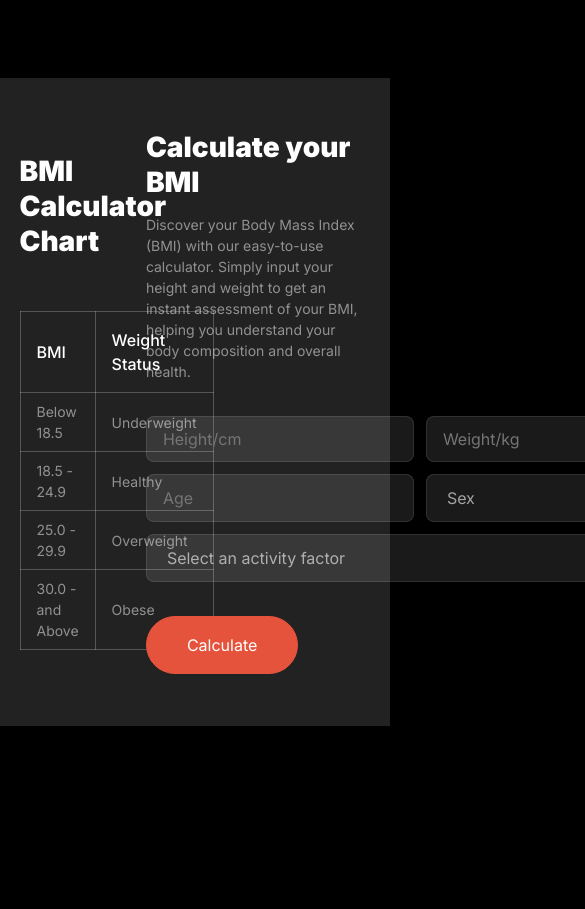
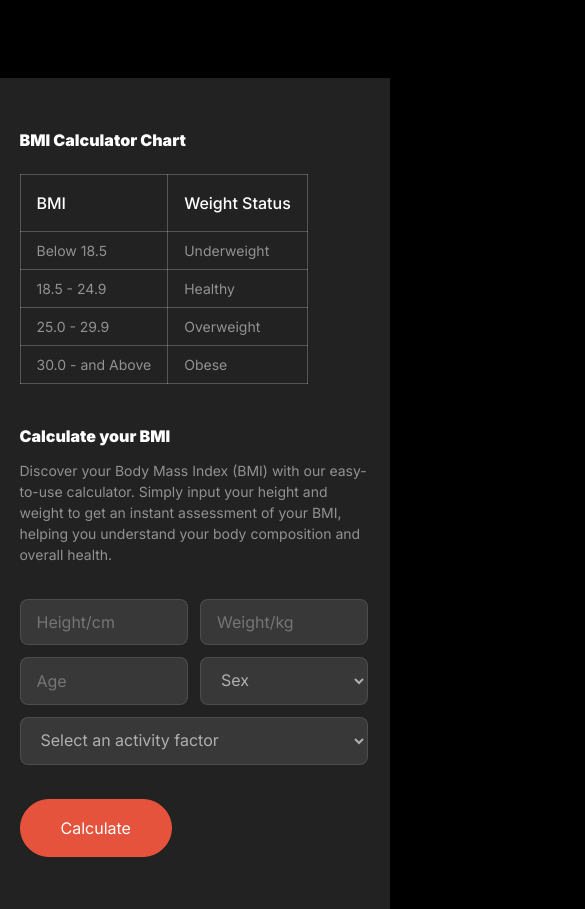
Before and after one commit to abdurrahmansoftlinkbd/b10-a2-fitness-website, a plain HTML site: page index.html in a window 390 px wide. Shown: the part 3380-4289 px from the top of the page, 585 px wide, since content can reach past the window. Before the commit the page ends 4106 px from the top, so only its background shows below. Drawn offline with Linux system fonts and the light colour scheme.

Commit message:
bmiCalculator responsived for small devices

```diff
--- a/styles/styles.css
+++ b/styles/styles.css
@@ -33,6 +33,7 @@
   padding: 0;
   box-sizing: border-box;
   font-family: "Inter", sans-serif;
+  outline: none;
 }
 body {
   background-color: #000000;
@@ -318,7 +319,7 @@ a {
   padding: 3.25rem 0;
 }
 .bmi-calculator {
-  justify-content: space-between;
+  justify-content: space-evenly;
   align-items: center;
 }
 .bmi-calculator-chart {
@@ -349,7 +350,7 @@ a {
   border: 0.06rem solid rgb(255 255 255 / 23%);
 }
 .bmi-calculator-form {
-  width: 64%;
+  width: 60%;
 }
 .bmi-calculator-form h3 {
   color: var(--clr-white-1);
@@ -363,7 +364,7 @@ a {
 }
 .bmi-form {
   display: grid;
-  grid-template-columns: repeat(2, 1fr);
+  grid-template-columns: repeat(2, 48%);
   gap: 0.75rem;
   margin: 2.125rem 0;
 }
@@ -478,7 +479,7 @@ select {
   }
   /* run styles ends here */
 
-  /* bmi-calculator styles starts here */
+  /* bmi-calculator-title styles starts here */
   .bmi-calculator-title {
     margin-top: 1.75rem;
   }
@@ -487,6 +488,29 @@ select {
   }
   .bmi-calculator-title-content h1 {
     font-size: 2rem;
+  }
+  /* bmi-calculator-title styles ends here */
+
+  /* bmi-calculator styles starts here */
+  .bmi-calculator {
+    flex-direction: column;
+    align-items: center;
+    gap: 2.625rem;
+  }
+  .bmi-calculator-chart {
+    width: 100%;
+  }
+  .bmi-calculator-chart h3 {
+    font-size: 1rem;
+  }
+  .bmi-calculator-chart table {
+    margin-top: 1.45rem;
+  }
+  .bmi-calculator-form {
+    width: 100%;
+  }
+  .bmi-calculator-form h3 {
+    font-size: 1rem;
   }
   /* bmi-calculator styles ends here */
 }
```
